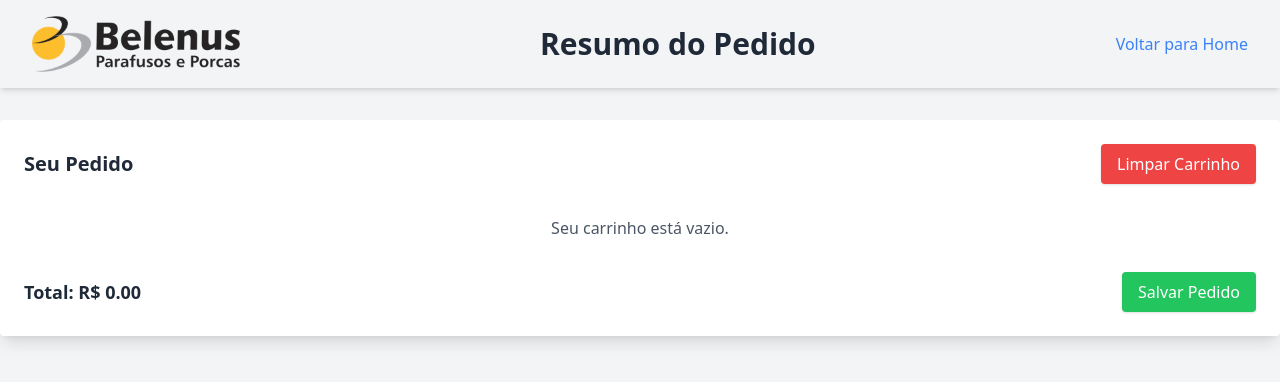
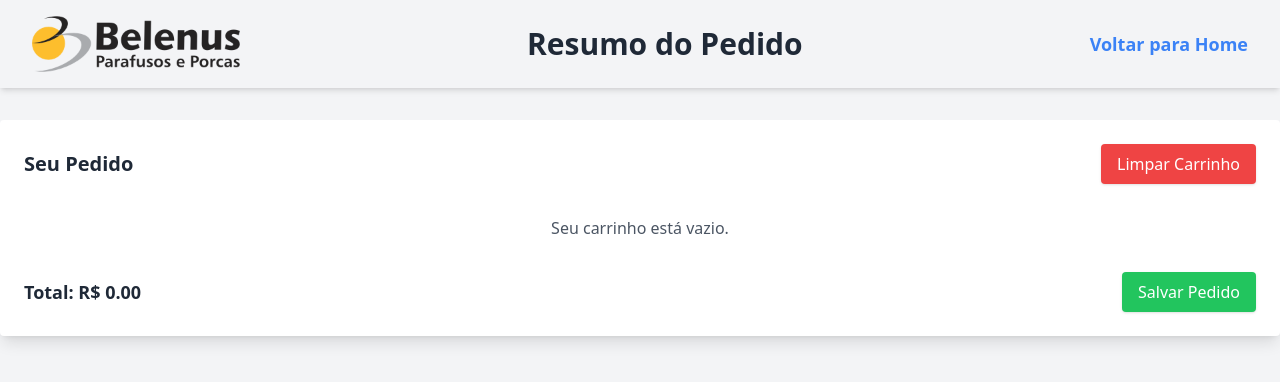
Before and after one commit to masrodrigues/fusofix, a Django app: page /pedido/ in a window 1280 px wide. Shown: the top 382 px of the page. Run offline with Django 4.2, Linux system fonts and the light colour scheme; some libraries are stand-ins or nearby versions.

Commit message:
ajustes no pedido

```diff
--- a/busca/templates/busca/home.html
+++ b/busca/templates/busca/home.html
@@ -41,7 +41,9 @@
     <!-- Header -->
     <header class="bg-gray-100 py-4 flex items-center justify-between relative">
         <div class="pl-8">
-            <img src="{% static 'images/logo-belenus.png' %}" alt="Logo Belenus" class="w-auto h-14">
+            <a href="{% url 'home' %}">
+                <img src="{% static 'images/logo-belenus.png' %}" alt="Logo Belenus" class="w-auto h-14">
+            </a>
         </div>
         <div class="flex-grow text-center">
             <h1 class="text-3xl font-bold text-gray-800">Belenus Produtos</h1>
@@ -49,8 +51,8 @@
         <div class="pr-8">
             <img src="{% static 'images/logo-fusofix.png' %}" alt="Logo Fusofix" class="w-auto h-14">
         </div>
+    </header>
 
-    </header>
 
     <!-- Barra de Busca -->
 <div class="bg-yellow-400 w-full py-4">
--- a/busca/templates/busca/pedido.html
+++ b/busca/templates/busca/pedido.html
@@ -18,7 +18,10 @@
             <h1 class="text-3xl font-bold text-gray-800">Resumo do Pedido</h1>
         </div>
         <div class="pr-8">
-            <a href="{% url 'home' %}" class="text-blue-500 hover:underline">Voltar para Home</a>
+            <a href="{% url 'home' %}" class="text-blue-500 hover:underline text-lg font-semibold">
+                Voltar para Home
+            </a>
+
         </div>
     </header>
 
```
